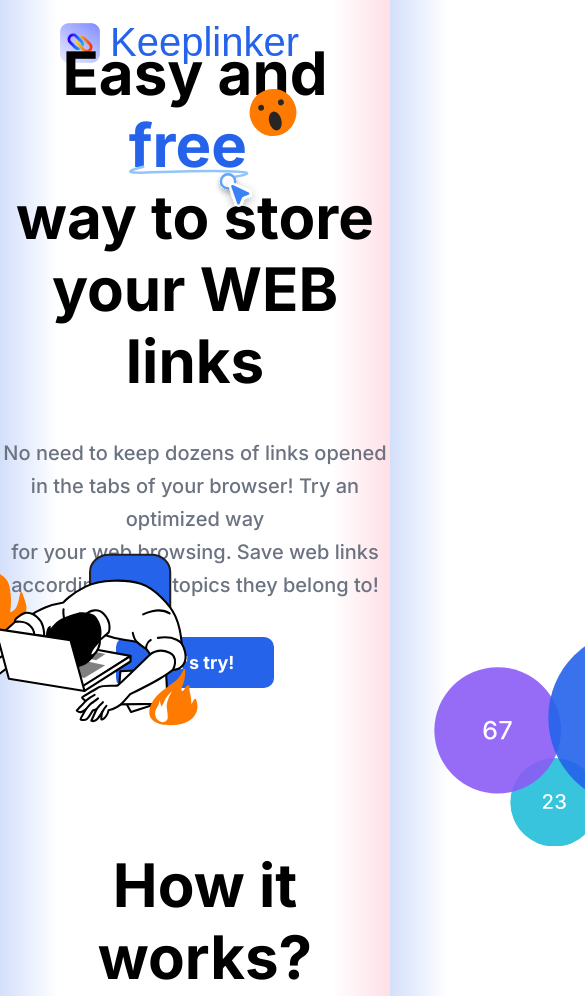
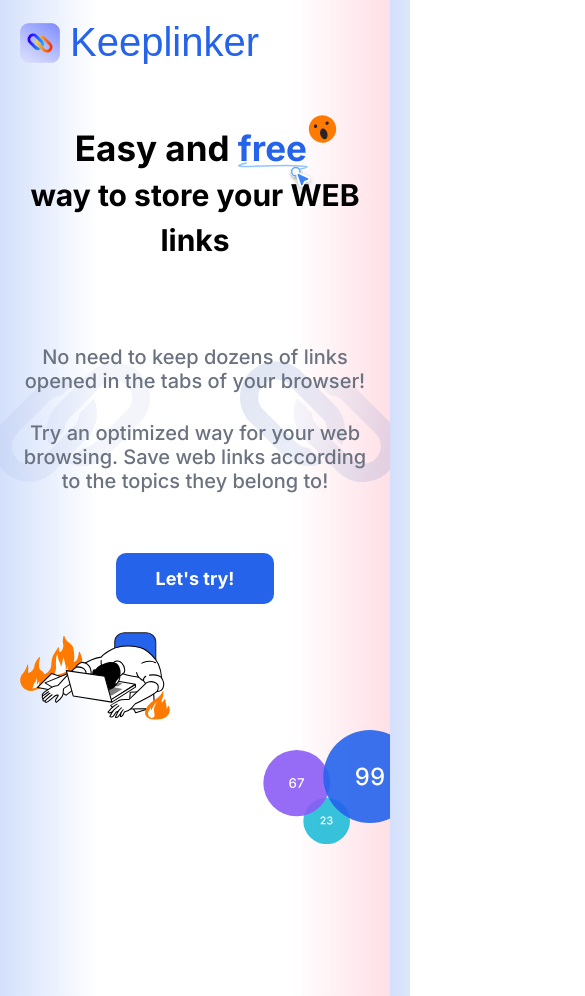
Before and after one commit to intotheabyss999/keeplinker, a plain HTML site: page index.html in a window 390 px wide. Shown: the top 996 px of the page, 585 px wide, since content can reach past the window. Drawn offline with Linux system fonts and the light colour scheme; a web font is replaced by a local one.

Commit message:
Add files via upload

```diff
--- a/index.html
+++ b/index.html
@@ -17,8 +17,8 @@
             <!-- Существующая навигация (будет скрыта на мобильных устройствах) -->
             <nav class="desktop-nav">
                 <ul>
-                    <li class="btn"><a href="#">Sign In</a></li>
-                    <li class="btn sign-up"><a href="#">Sign Up</a></li>
+                    <li class="btn"><a href="/signin.html">Sign In</a></li>
+                    <li class="btn sign-up"><a href="/signup.html">Sign Up</a></li>
                 </ul>
             </nav>
 
@@ -57,17 +57,18 @@
             </div>
 
             <div class="additional-text">
-                <span class="first-line-additional">No need to keep dozens of links opened in the tabs of your browser! Try an optimized way</span><br>
-                <span class="second-line-additional">for your web browsing. Save web links according to the topics they belong to!</span>
+                <span class="first-line-additional">No need to keep dozens of links opened in the tabs of your browser! </span><br>
+                <span class="second-line-additional">Try an optimized way for your web browsing. Save web links according to the topics they belong to!</span>
             </div>
 
             <div class="cta-button">
-                <a href="#" class="cta-link">Let's try!</a>
+                <a href="signup.html" class="cta-link">Let's try!</a>
             </div>
 
             <img src="img/on_fire.svg" alt="On Fire" class="decor-on-fire">
+        </div>
             <img src="img/Bubbles.svg" alt="Bubbles" class="decor-bubbles">
-        </div>
+
 
         <section class="how-it-works">
             <h2 class="section-title">How it works?</h2>
--- a/main.css
+++ b/main.css
@@ -87,13 +87,14 @@ nav ul li a:hover {
     display: flex;
     justify-content: center;
     align-items: center;
-    position: relative;
     z-index: 2;
     flex-direction: column;
     align-self: center;
     height: calc(100vh - 50px); /* Убедитесь, что высота правильно рассчитывается */
     margin-top: -130px;
     margin-bottom: 70px;
+    position: relative;
+    min-height: 100vh;
 }
 
 .centered-text {
@@ -244,9 +245,8 @@ nav ul li a:hover {
 
 .decor-bubbles {
     position: absolute;
-    top:95%;
-    right: -285px;
-    transform: translateY(-50%);
+    bottom: 0;
+    right: 0;
     width: 285px;
     height: auto;
     z-index: 1;
@@ -257,11 +257,12 @@ nav ul li a:hover {
     justify-content: center;
     align-items: center;
     min-height: calc(100vh - 20px); /* Учитываем высоту header */
-    position: relative;
     z-index: 2;
     flex-direction: column;
     margin-bottom: -1; /* Добавляем */
     padding-bottom: -1; /* Добавляем */
+    position: relative;
+    min-height: 100vh;
 }
 
 .how-it-works {
@@ -892,6 +893,16 @@ nav ul li a:hover {
     .mobile-nav.active {
         display: block; /* Show mobile nav when active */
     }
+    .decor-bubbles {
+        width: 150px; /* Уменьшаем размер для мобильных устройств */
+    }
+
+    .decor-on-fire {
+        width: 150px;
+        top: 70%;
+        left: 20px;
+    }
+
 }
 
 @media (max-width: 768px) {
@@ -924,8 +935,8 @@ nav ul li a:hover {
     body {
         background: linear-gradient(to right,
             rgba(37, 99, 235, 0.2) 0%,
-            rgba(255, 255, 255, 0.1) 25%,
-            rgba(255, 255, 255, 0.1) 75%,
+            rgba(255, 255, 255, 0.1) 30%,
+            rgba(255, 255, 255, 0.1) 70%,
             rgba(255, 99, 132, 0.2) 100%);
     }
 
@@ -938,16 +949,127 @@ nav ul li a:hover {
     }
 
     .linker {
-        display: none;
+        width: 100px; /* Уменьшаем размер для мобильных устройств */
+        height: auto;    }
+
+    .container {
+        padding: 20px 20px;
     }
+
+    .first-line {
+        font-family: 'Inter', sans-serif;
+        font-weight: 600;
+        font-size: 35px;
+        color: #000;
+        margin-bottom: 20px;
+        position: relative;
+        padding: auto;
+    }
+
+    .second-line {
+        font-family: 'Inter', sans-serif;
+        font-weight: 600;
+        font-size: 30px;
+        color: #000;
+    }
+
+    .linker {
+        position: fixed;
+        top: 50%;
+        transform: translateY(-50%);
+        width: 150px;
+        height: auto;
+        z-index: 0;
+    }
+
+    .left {
+        left: 0;
+    }
+
+    .right {
+        right: 0;
+    }
+
+    .additional-text {
+        margin-top: 65px;
+    }
+
+    .first-line-additional {
+        padding-top: 20px;
+    }
+
+    .first-line-additional, .second-line-additional {
+        display: block;
+        margin-bottom: 10px;
+        margin: 0px 20px;
+    }
+
+    .seconf-line-additional {
+        margin-bottom: 25px;
+    }
+
+    .underline {
+        bottom: -25px;
+    }
+
+    .cta-button {
+        margin-top: 60px; /* Ещё больший отступ */
+    }
+
+    .section-title {
+        font-size: 40px;
+    }
+
+    .stepper-image {
+        max-width: 80%;
+        height: auto;
+    }
+
+    .step-text {
+        font-weight: 300;
+        font-size: 12px;
+    }
+
+    .step-image {
+        max-width: 80%;
+    }
+
+    .footer-container {
+        display: ruby-text;
+        justify-content: space-between;
+        max-width: 80%;
+    }
+
+    .footer-bottom {
+        display: ruby-text;
+        max-width: 80%;
+    }
+
+    .content {
+        display: ruby-text;
+        margin-top: 0px;
+    }
+
+    .centered-text {
+        margin-top: 40px;
+    }
+
 }
+
 
 @media (max-width: 480px) {
     body {
         background: linear-gradient(to right,
             rgba(37, 99, 235, 0.2) 0%,
-            rgba(255, 255, 255, 0.1) 15%,
-            rgba(255, 255, 255, 0.1) 85%,
+            rgba(255, 255, 255, 0.1) 25%,
+            rgba(255, 255, 255, 0.1) 75%,
             rgba(255, 99, 132, 0.2) 100%);
     }
+    .decor-bubbles {
+        width: 150px; /* Уменьшаем размер для мобильных устройств */
+    }
+
+    .container {
+        padding: 20px 20px;
+    }
 }
```
